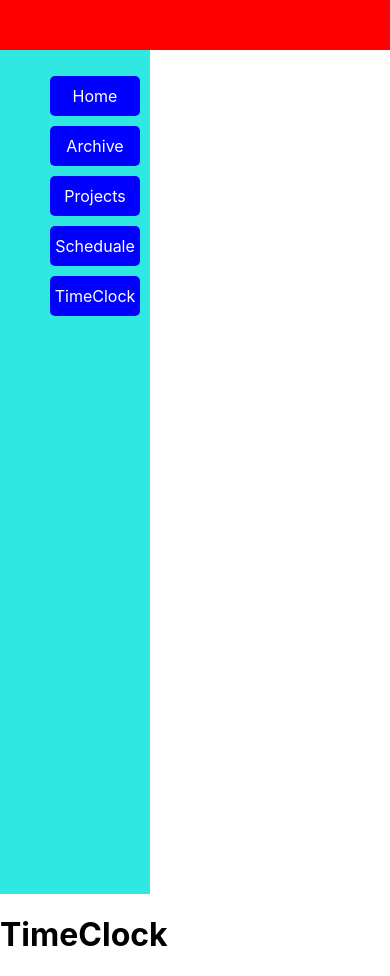
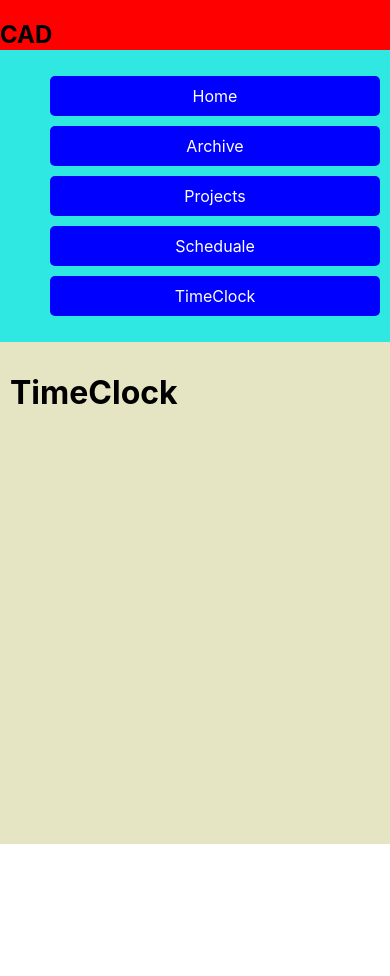
Before and after one commit to brandonhv/Day-Challenge, a React (Create React App) app in the folder client/: page /timeclock in a window 390 px wide. After the commit the page ends 844 px from the top, so only its background shows below. Built offline with nearby package versions, Linux system fonts and the light colour scheme.

Commit message:
Main content has been set up in the css

```diff
--- a/client/src/navBar/NavBar.js
+++ b/client/src/navBar/NavBar.js
@@ -1,4 +1,6 @@
 const NavBar = () => {
+
+    return <h2>CAD</h2>
 
   }
 
--- a/client/src/styles/App.css
+++ b/client/src/styles/App.css
@@ -1,18 +1,89 @@
+
+body, html {
+  height: 100vh;
+  margin: 0;
+  padding: 0;
+  box-sizing: border-box;
+}
+
+/* App container using CSS Grid */
+.app-container {
+  display: grid;
+  grid-template-rows: 50px 1fr; /* Navbar height and remaining content */
+  grid-template-columns: 150px 1fr; /* Sidebar width and main content */
+  height: 100vh;
+}
+
+/* Navbar styling */
+.navbar {
+  grid-column: 1 / 3; /* Span across both columns */
+  background-color: red;
+  height: 50px;
+}
+
+/* Sidebar styling */
 .sidebar {
-  width: 20%; /* Use percentages for responsive width */
-  height: 100vh;
-  min-width: 150px; /* Ensure a minimum width */
-  max-width: 150px; /* Optionally, set a maximum width */
   background-color: rgb(47, 232, 225);
   padding: 10px;
   box-sizing: border-box;
+  min-width: 150px;
+  max-width: 150px; /* Optional: set a maximum width */
+  height: calc(100vh - 50px); /* Subtract navbar height */
 }
 
-.navbar {
+/* Main content styling */
+.main-content {
+  background: rgb(229, 229, 196);
+  padding: 10px;
+  box-sizing: border-box;
+  height: calc(100vh - 50px); /* Subtract navbar height */
+  overflow-y: auto; /* Allow vertical scrolling */
+}
+
+/* Responsive adjustments */
+@media (max-width: 768px) {
+  .app-container {
+      grid-template-rows: 50px auto 1fr; /* Navbar, sidebar, and content */
+      grid-template-columns: 1fr; /* Single column layout */
+  }
+
+  .navbar {
+      grid-column: 1; /* Navbar spans the single column */
+  }
+
+  .sidebar {
+      grid-row: 2; /* Sidebar below the navbar */
+      grid-column: 1; /* Sidebar spans the single column */
+      height: auto; /* Let the height be determined by the content */
+      max-width: none; /* Remove the maximum width constraint */
+  }
+
+  .main-content {
+      grid-row: 3; /* Main content below the sidebar */
+      grid-column: 1; /* Main content spans the single column */
+      height: auto; /* Let the height be determined by the content */
+  }
+}
+
+/* .navbar {
   background-color: red;
   width: 100vw;
   height: 50px;
-}
+} */
+
+/* .main-content {
+
+    background: yellow;
+    height: 100px;
+    width: 100px;
+} */
+
+
+
+
+
+
+
 
 .all-buttoms {
 
```
